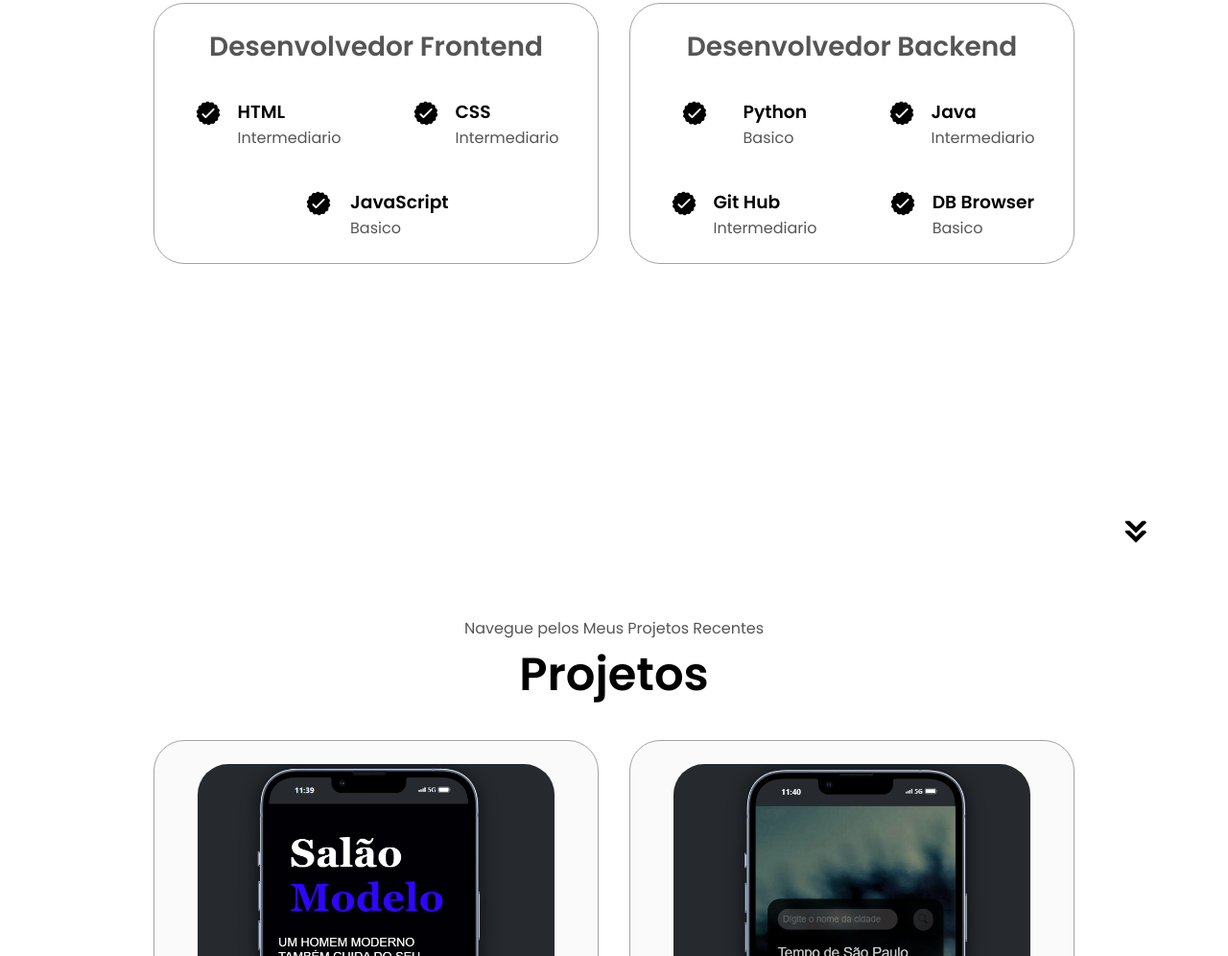
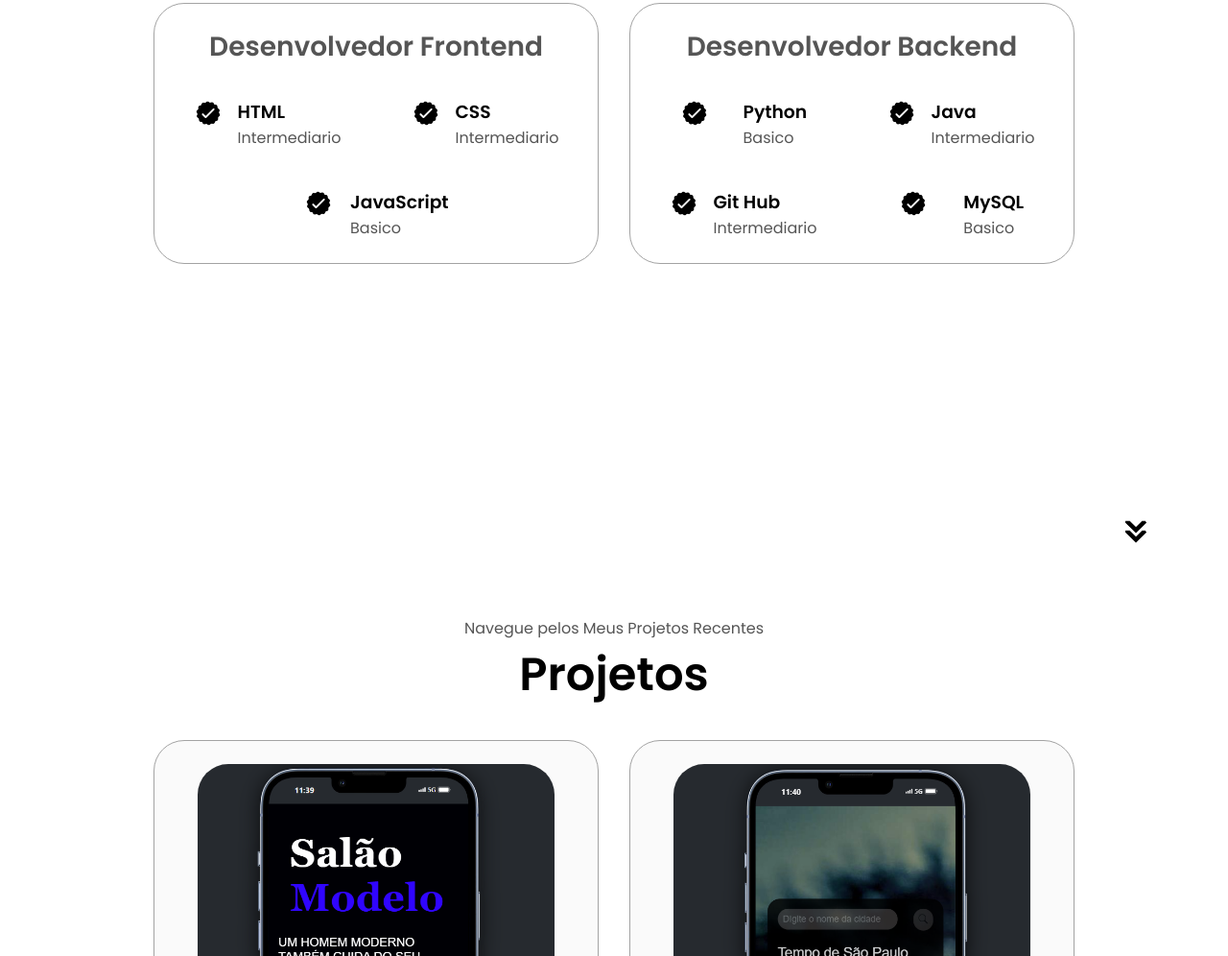
Before and after one commit to weltersongabriel/meu_portfolio, a plain HTML site: page index.html in a window 1280 px wide. Shown: the part 1822-2818 px from the top of the page at 96% size. Drawn offline with Linux system fonts and the light colour scheme.

Commit message:
Update index.html

```diff
--- a/index.html
+++ b/index.html
@@ -208,7 +208,7 @@
                   class="icon"
                 />
                 <div>
-                  <h3>DB Browser</h3>
+                  <h3>MySQL</h3>
                   <p>Basico</p>
                 </div>
               </article>
```
